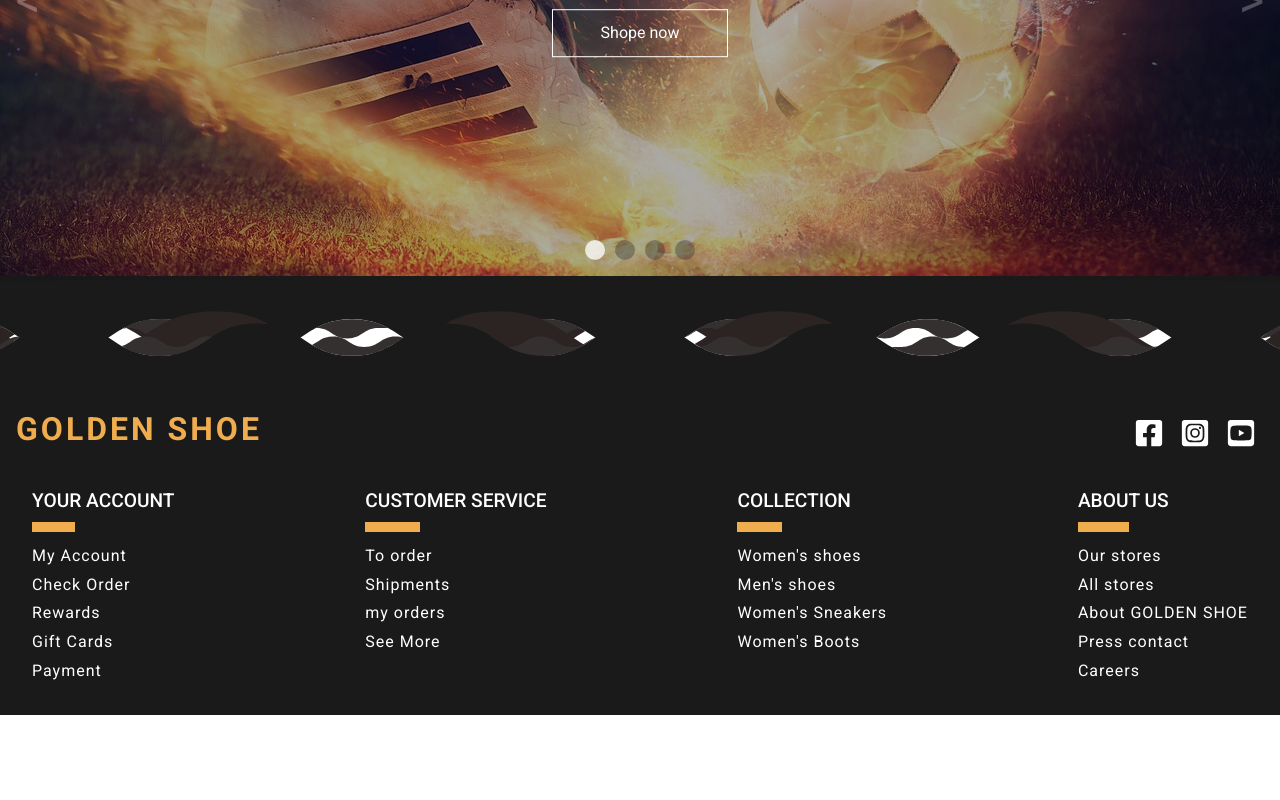
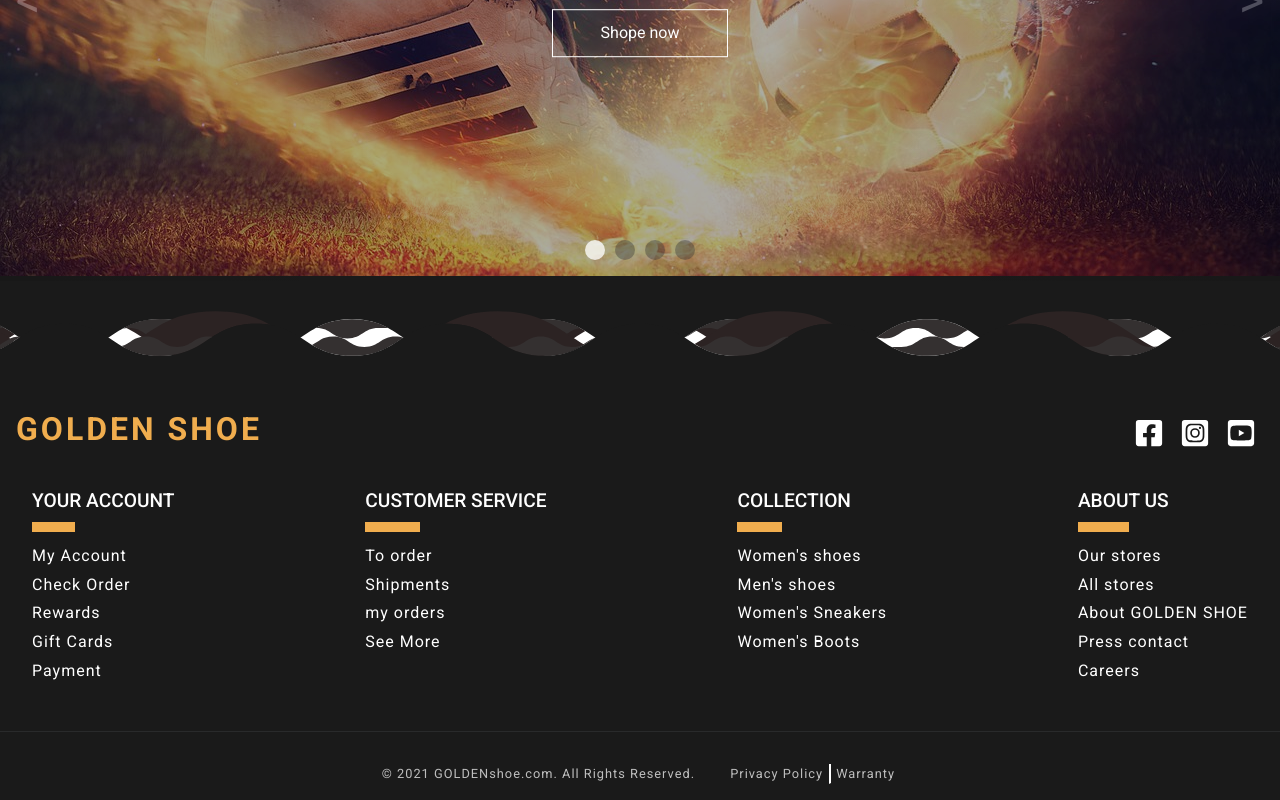
Before and after one commit to Rezan92/Golden-shoe, a React (Create React App) app in the folder frontend/: page / in a window 1280 px wide. Shown: the part 380-1180 px from the top of the page. Before the commit the page ends 1095 px from the top, so only its background shows below. Built offline with nearby package versions, Linux system fonts and the light colour scheme; no server answers.

Commit message:
Copy rights

```diff
--- a/frontend/src/components/Footer.js
+++ b/frontend/src/components/Footer.js
@@ -59,6 +59,16 @@
           ]}
         />
       </div>
+      <hr />
+      <div className='copy-right'>
+        <span className='copy-right_text'>
+          © 2021 GOLDENshoe.com. All Rights Reserved.
+        </span>
+        <ul className='footer-service'>
+          <li className='footer-service_item'>Privacy Policy</li>
+          <li className='footer-service_item footer-service_item2'>Warranty</li>
+        </ul>
+      </div>
     </div>
   );
 };
--- a/frontend/src/index.css
+++ b/frontend/src/index.css
@@ -269,6 +269,42 @@
   border-bottom: 1px solid white;
 }
 
+.copy-right {
+  display: flex;
+  flex-wrap: wrap;
+  justify-content: center;
+  font-size: 0.8rem;
+  font-weight: 400;
+  color: #bebebe;
+}
+
+.copy-right_text {
+  margin: 1rem;
+}
+
+.footer-service {
+  list-style: none;
+  padding: 0;
+  margin: 1rem;
+  display: flex;
+}
+
+.footer-service_item {
+  margin: 0 0.2rem;
+  cursor: pointer;
+  border-bottom: 1px solid transparent;
+}
+
+.footer-service_item2 {
+  border-left: 2px solid white;
+  padding-left: 0.3rem;
+}
+
+.footer-service_item:hover {
+  color: white;
+  border-bottom: 1px solid white;
+}
+
 @media (max-width: 1000px) {
   .heroCard3 {
     display: none;
```
